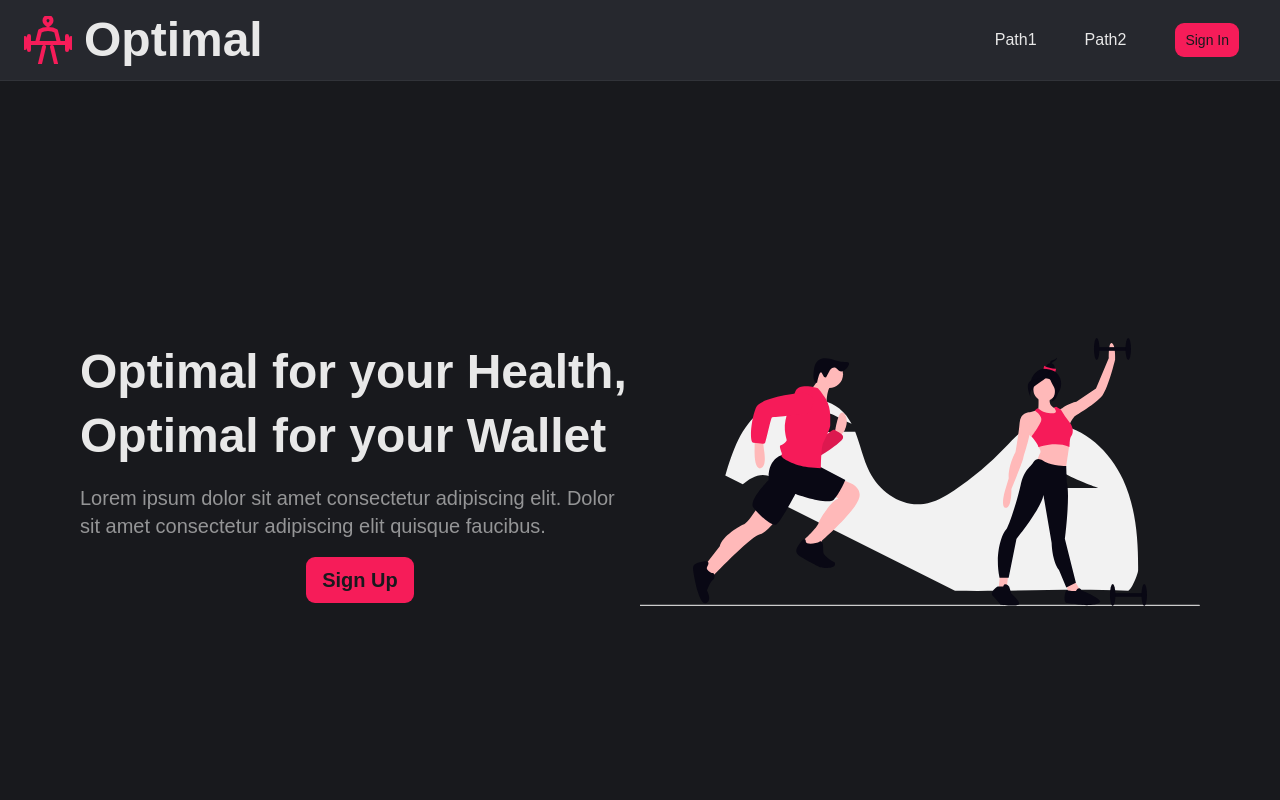
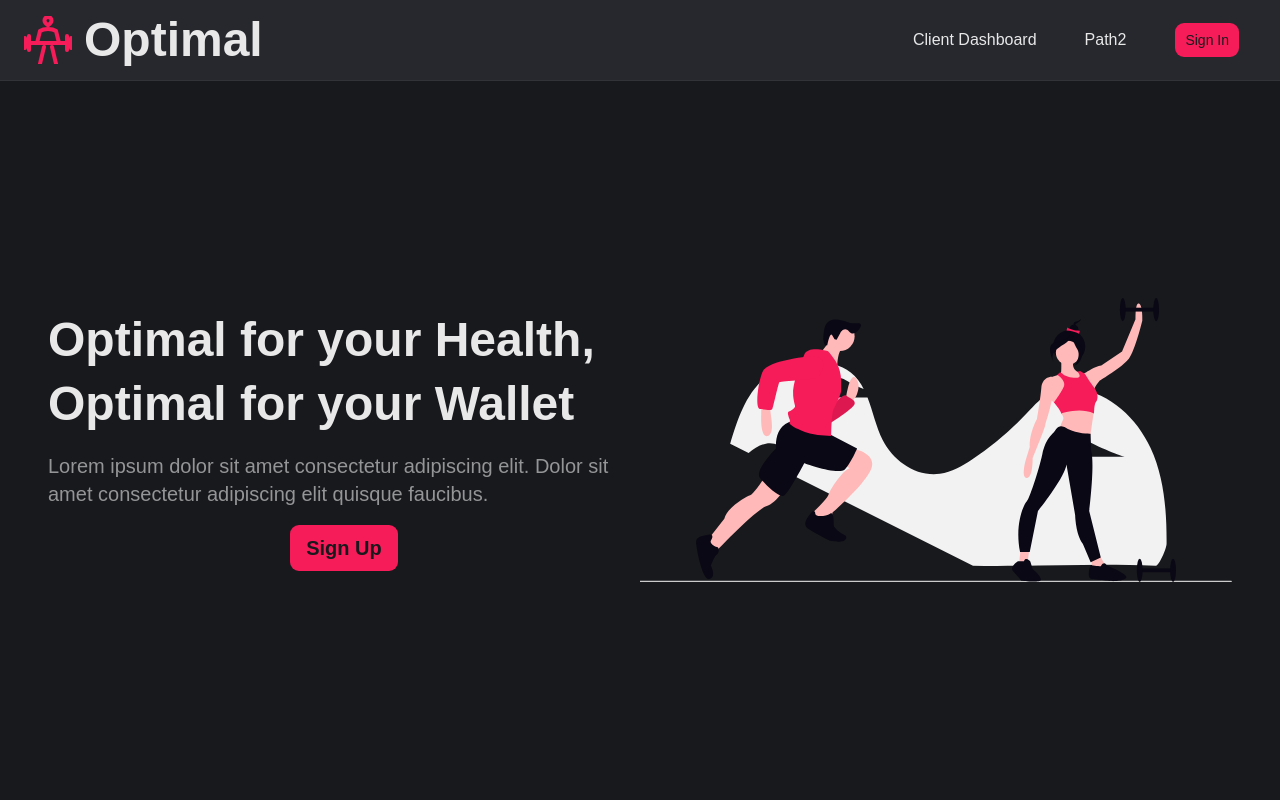
Before and after one commit to cs490-groupproj/frontend, a React (Vite) app: page / in a window 1280 px wide. Shown: the top 800 px of the page. Built offline with nearby package versions, Linux system fonts and the light colour scheme.

Commit message:
fixed layout conflicts between sidebar and navbar by implementing nested layouts

```diff
--- a/src/App.jsx
+++ b/src/App.jsx
@@ -1,58 +1,38 @@
 import React from "react";
-import { useLocation, Routes, Route } from "react-router-dom";
-import { WeightliftingIcon } from "./components/icons/guidance-weightlifting.jsx";
+import { Routes, Route } from "react-router-dom";
 import BrowseCoaches from "./components/BrowseCoaches.jsx";
 import ClientDashboard from "./components/ClientDashboard.jsx";
 import ClientSurvey from "./components/ClientSurvey.jsx";
 import LandingPage from "./pages/LandingPage/LandingPage.jsx";
-import Navbar from "./components/layout/Navbar.jsx";
-import Sidebar from "./components/Sidebar.jsx";
+
 import SignIn from "./components/SignIn.jsx";
 import SignUp from "./components/SignUp.jsx";
 
-const navbar_contents = {
-  homePath: {
-    logo: <WeightliftingIcon className="text-primary h-12 w-12" />,
-    title: <h1 className="text text-5xl font-semibold">Optimal</h1>,
-    path: "/",
-  },
-  navPaths: [
-    { pathTitle: "Path1", path: "/pathname1" },
-    { pathTitle: "Path2", path: "/pathname2" },
-    {
-      pathTitle: "Sign In",
-      path: "/signin",
-      type: "btn",
-      size: "lg",
-      variant: "default",
-    },
-  ],
-};
+import DashboardLayout from "./components/layout/DashboardLayout.jsx";
+import PublicLayout from "./components/layout/PublicLayout.jsx";
 
+// ONLY PUT ROUTES IN HERE. DON'T STYLE. IF YOU WANT TO STYLE, GO TO THE LAYOUT
 const App = () => {
-  const location = useLocation();
-  const showNavbar = location.pathname === "/";
-  const showSidebar = location.pathname !== "/";
   return (
-    <div className="bg-background text-foreground flex min-h-screen">
-      {showSidebar && <Sidebar />}
-      {showNavbar && <Navbar navbar_contents={navbar_contents} />}
-
-      <main className="flex-1 overflow-y-auto p-8">
     <Routes>
+      {/* Put things that need the navbar in here */}
+      <Route element={<PublicLayout />}>
         <Route path="/" element={<LandingPage />} />
+      </Route>
+      {/* put things that need the sidebar in here */}
+      <Route element={<DashboardLayout />}>
         <Route path="/clientdashboard" element={<ClientDashboard />} />
-          <Route path="/clientsurvey" element={<ClientSurvey />} />
         <Route path="/coaches" element={<BrowseCoaches />} />
-          <Route path="/signin" element={<SignIn />} />
-          <Route path="/signup" element={<SignUp />} />
         <Route path="/exercises" element={<div>Exercises</div>} />
         <Route path="/payment" element={<div>Payment</div>} />
         <Route path="/profile" element={<div>profile</div>} />
         <Route path="/chat" element={<div>Chat Content</div>} />
+      </Route>
+      {/* Put things that need neither here */}
+      <Route path="/signin" element={<SignIn />} />
+      <Route path="/signup" element={<SignUp />} />
+      <Route path="/clientsurvey" element={<ClientSurvey />} />
     </Routes>
-      </main>
-    </div>
   );
 };
 
--- /dev/null
+++ b/src/components/layout/DashboardLayout.jsx
@@ -0,0 +1,16 @@
+import React from "react";
+import Sidebar from "../Sidebar";
+import { Outlet } from "react-router-dom";
+
+const DashboardLayout = () => {
+  return (
+    <div className="bg-background text-foreground flex min-h-screen">
+      <Sidebar />
+      <main className="flex-1 overflow-y-auto p-8">
+        <Outlet />
+      </main>
+    </div>
+  );
+};
+
+export default DashboardLayout;
--- /dev/null
+++ b/src/components/layout/PublicLayout.jsx
@@ -0,0 +1,33 @@
+import React from "react";
+import { Outlet } from "react-router-dom";
+import { WeightliftingIcon } from "../icons/guidance-weightlifting";
+import Navbar from "./Navbar";
+
+const PublicLayout = () => {
+  const navbar_contents = {
+    homePath: {
+      logo: <WeightliftingIcon className="text-primary h-12 w-12" />,
+      title: <h1 className="text text-5xl font-semibold">Optimal</h1>,
+      path: "/",
+    },
+    navPaths: [
+      { pathTitle: "Client Dashboard", path: "/clientdashboard" },
+      { pathTitle: "Path2", path: "/pathname2" },
+      {
+        pathTitle: "Sign In",
+        path: "/signin",
+        type: "btn",
+        size: "lg",
+        variant: "default",
+      },
+    ],
+  };
+  return (
+    <div>
+      <Navbar navbar_contents={navbar_contents} />
+      <Outlet />
+    </div>
+  );
+};
+
+export default PublicLayout;
```
Lines whose indentation alone changed are shown as unchanged.
